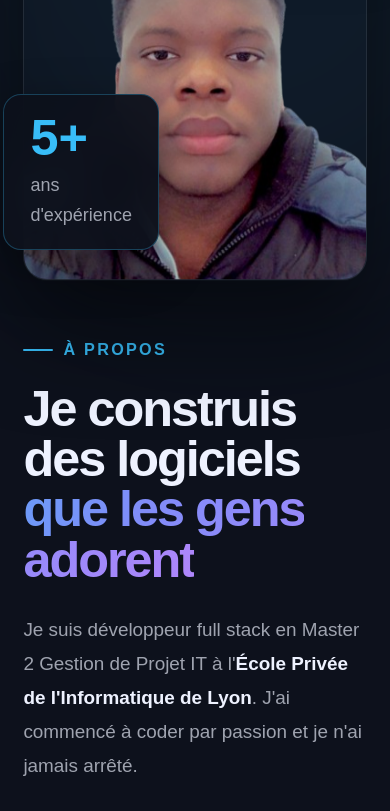
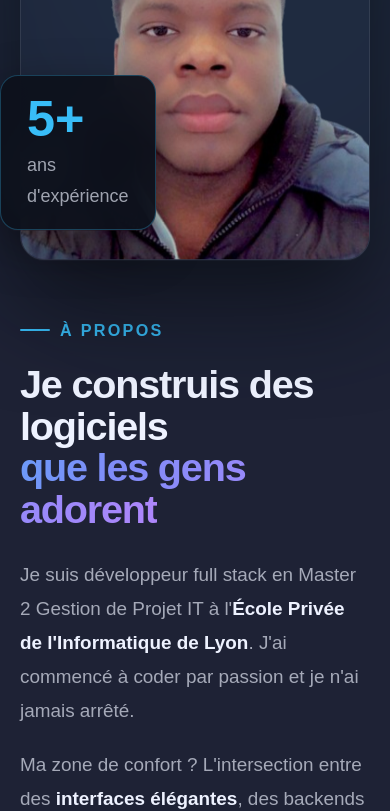
Before and after one commit to Frangin007/portfolio_final_version, a React (Vite) app: page / in a window 390 px wide. Shown: the part 1156-1967 px from the top of the page. Built offline with nearby package versions, Linux system fonts and the light colour scheme.

Commit message:
responsive contents

```diff
--- a/src/index.css
+++ b/src/index.css
@@ -3,8 +3,8 @@
 @tailwind utilities;
 
 :root {
-  --bg: #0a0d14;
-  --bg2: #0d111c;
+  --bg: #1a1d2e;
+  --bg2: #1e2235;
   --card: rgba(255,255,255,0.03);
   --card-border: rgba(255,255,255,0.08);
   --card-border-hover: rgba(56,189,248,0.35);
@@ -30,6 +30,7 @@ body {
   -webkit-font-smoothing: antialiased;
   font-size: 1rem;
   line-height: 1.7;
+  overflow-x: hidden;
 }
 
 ::-webkit-scrollbar { width: 5px; }
@@ -39,13 +40,16 @@ body {
 
 .font-display { font-family: var(--font-display); }
 
-/* ── section wrapper — full width, generous padding ── */
+/* ── section wrapper ── */
 .section-wrap {
   width: 100%;
   max-width: 100%;
   padding: 100px 6vw;
   position: relative;
   z-index: 2;
+}
+@media (max-width: 768px) {
+  .section-wrap { padding: 72px 20px; }
 }
 
 /* ── eyebrow label ── */
@@ -72,12 +76,14 @@ body {
 /* ── section title ── */
 .section-title {
   font-family: var(--font-display);
-  font-size: clamp(2.8rem, 5vw, 5.5rem);
+  font-size: clamp(2.2rem, 4.5vw, 5.5rem);
   font-weight: 800;
-  line-height: 1.0;
-  letter-spacing: -0.04em;
+  line-height: 1.05;
+  letter-spacing: -0.03em;
   color: var(--text);
   margin-bottom: 20px;
+  word-break: break-word;
+  overflow-wrap: break-word;
 }
 
 /* ── section subtitle ── */
@@ -150,14 +156,10 @@ body {
   color: var(--text2);
   cursor: pointer;
   transition: all 0.22s ease;
+  white-space: nowrap;
 }
 .fpill:hover { border-color: rgba(56,189,248,0.35); color: var(--text); }
-.fpill.active {
-  background: var(--blue);
-  border-color: var(--blue);
-  color: #040710;
-  box-shadow: 0 4px 20px rgba(56,189,248,0.3);
-}
+.fpill.active { background: var(--blue); border-color: var(--blue); color: #040710; box-shadow: 0 4px 20px rgba(56,189,248,0.3); }
 
 /* ── primary button ── */
 .btn-p {
@@ -232,11 +234,13 @@ a:focus-visible { outline: 2px solid var(--blue); outline-offset: 3px; }
   transition: width 1.3s cubic-bezier(0.16,1,0.3,1);
 }
 
-@keyframes floatY {
-  0%,100% { transform: translateY(0); }
-  50% { transform: translateY(-12px); }
+/* ── navbar responsive ── */
+.nav-desktop { display: flex !important; }
+.nav-burger  { display: none !important; }
+@media (max-width: 768px) {
+  .nav-desktop { display: none !important; }
+  .nav-burger  { display: flex !important; }
 }
-@keyframes pulseRing {
-  0%,100% { opacity: 1; }
-  50% { opacity: 0.35; }
-}
+
+@keyframes floatY { 0%,100%{transform:translateY(0)} 50%{transform:translateY(-12px)} }
+@keyframes pulseRing { 0%,100%{opacity:1} 50%{opacity:0.35} }
```
